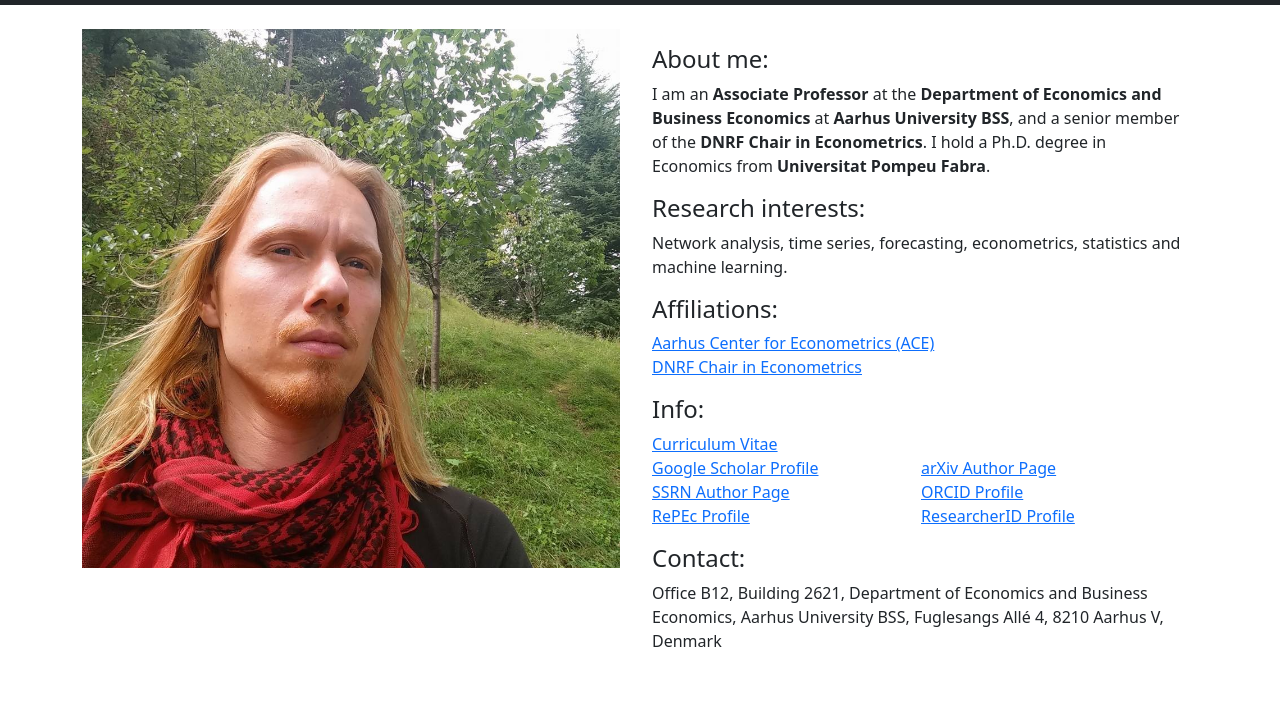
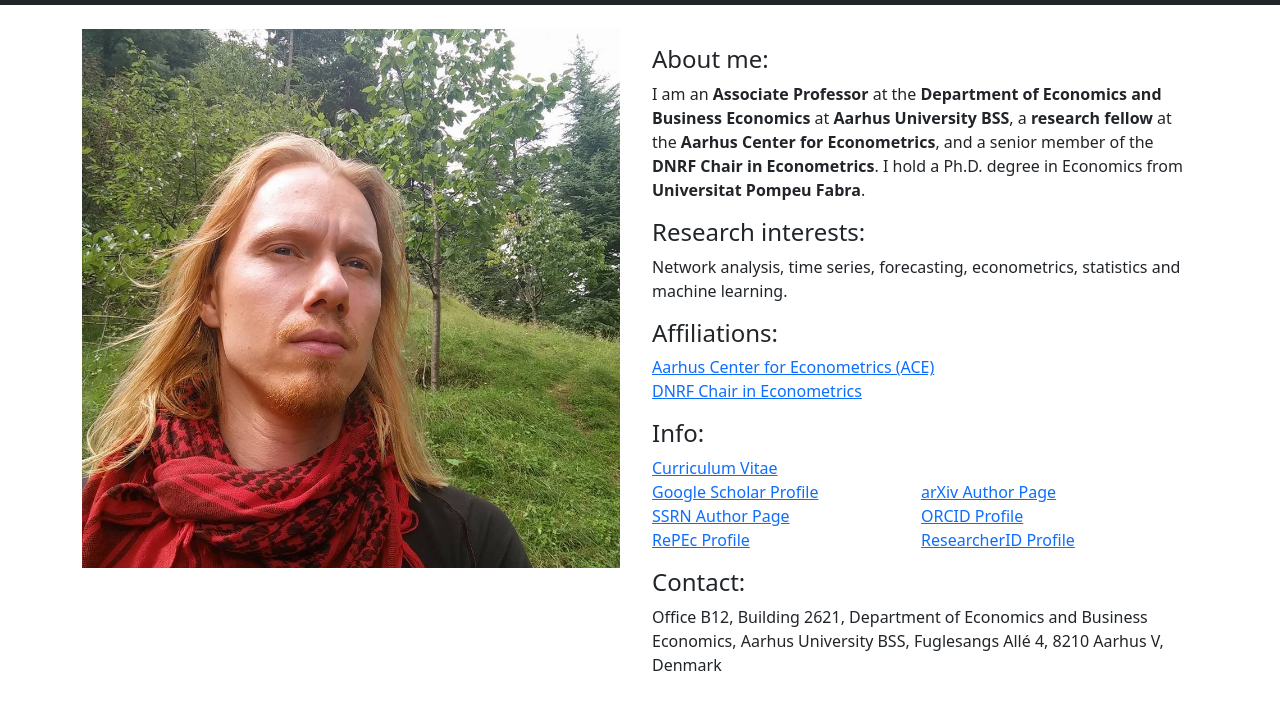
Before and after one commit to gstefan/gstefan.github.io, a plain HTML site: page index.html in a window 1280 px wide. Shown: the part 51-760 px from the top of the page. Drawn offline with nearby package versions, Linux system fonts and the light colour scheme.

Commit message:
updates for ACE

```diff
--- a/index.html
+++ b/index.html
@@ -54,6 +54,7 @@
           <h4>About me:</h4>
           <p> I am an <b>Associate Professor</b> at the
           <b>Department of Economics and Business Economics</b> at <b>Aarhus University BSS</b>,
+          a <b>research fellow</b> at the <b>Aarhus Center for Econometrics</b>,
           and a senior member of the <b>DNRF Chair in Econometrics</b>.
           I hold a Ph.D. degree in Economics from <b>Universitat Pompeu Fabra</b>.
           </p>
```
Also changed, not shown: 1 other file.
